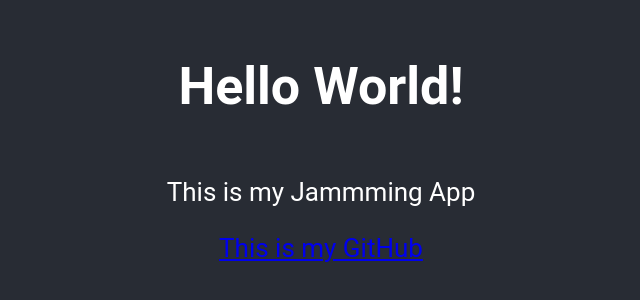
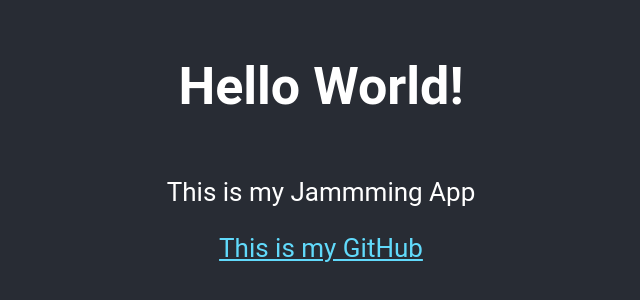
Before and after one commit to dkhatkin/JammingApp, a React (Create React App) app: page / in a window 1280 px wide. Shown: the part 258-558 px from the top of the page, without its empty margins (319-959 px from the left). Built offline with nearby package versions, Linux system fonts and the light colour scheme.

Commit message:
Add style for gitHub link

```diff
--- a/src/App.css
+++ b/src/App.css
@@ -15,7 +15,11 @@
 
 .App-link {
   color: #61dafb;
+  transition: all 0.3s ease-in-out;
 }
 .App-link:visited {
   color: #efefef;
 }
+.App-link:hover{
+  color: rgb(255, 255, 102);
+}
--- a/src/App.js
+++ b/src/App.js
@@ -6,7 +6,7 @@
       <header className="App-header">
         <h1>Hello World!</h1>
         <p>This is my Jammming App</p>
-        <a href="https://github.com/dkhatkin">This is my GitHub</a>
+        <a className="App-link" href="https://github.com/dkhatkin">This is my GitHub</a>
       </header>
     </div>
   );
```
